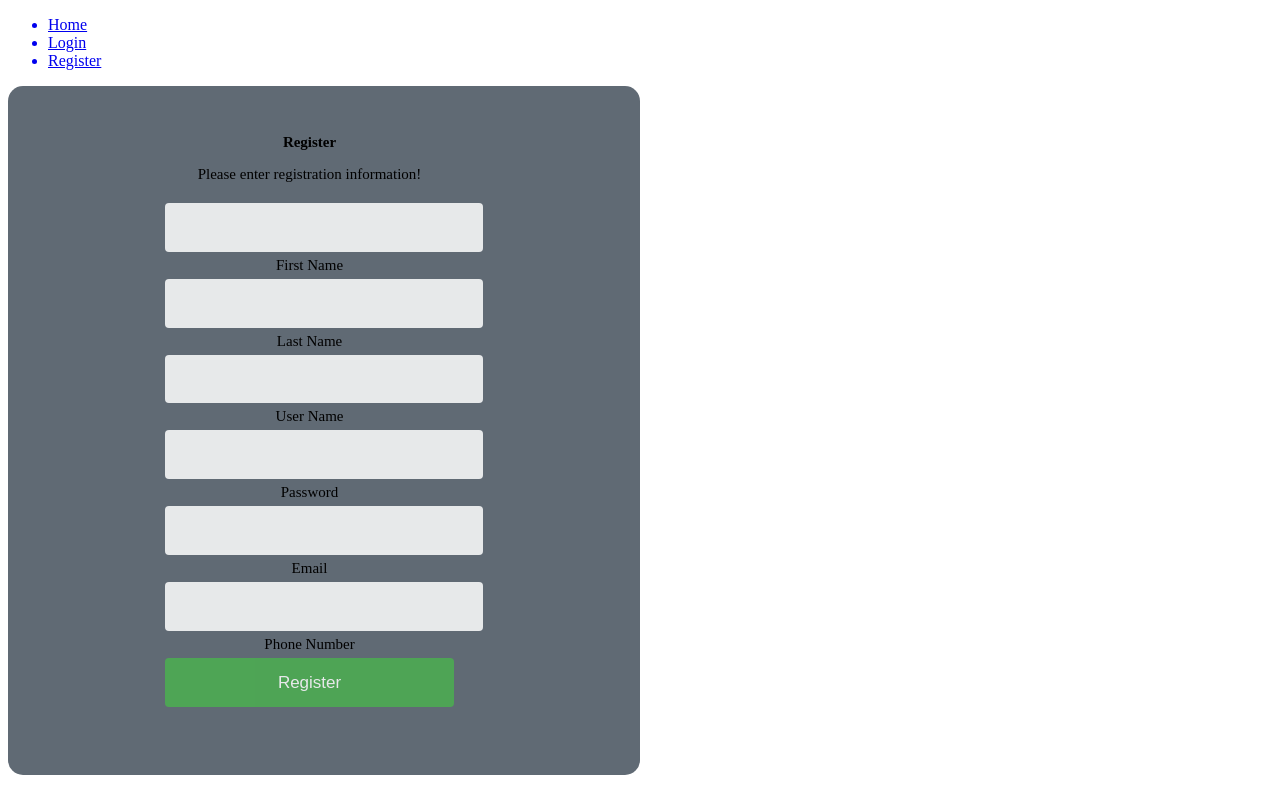
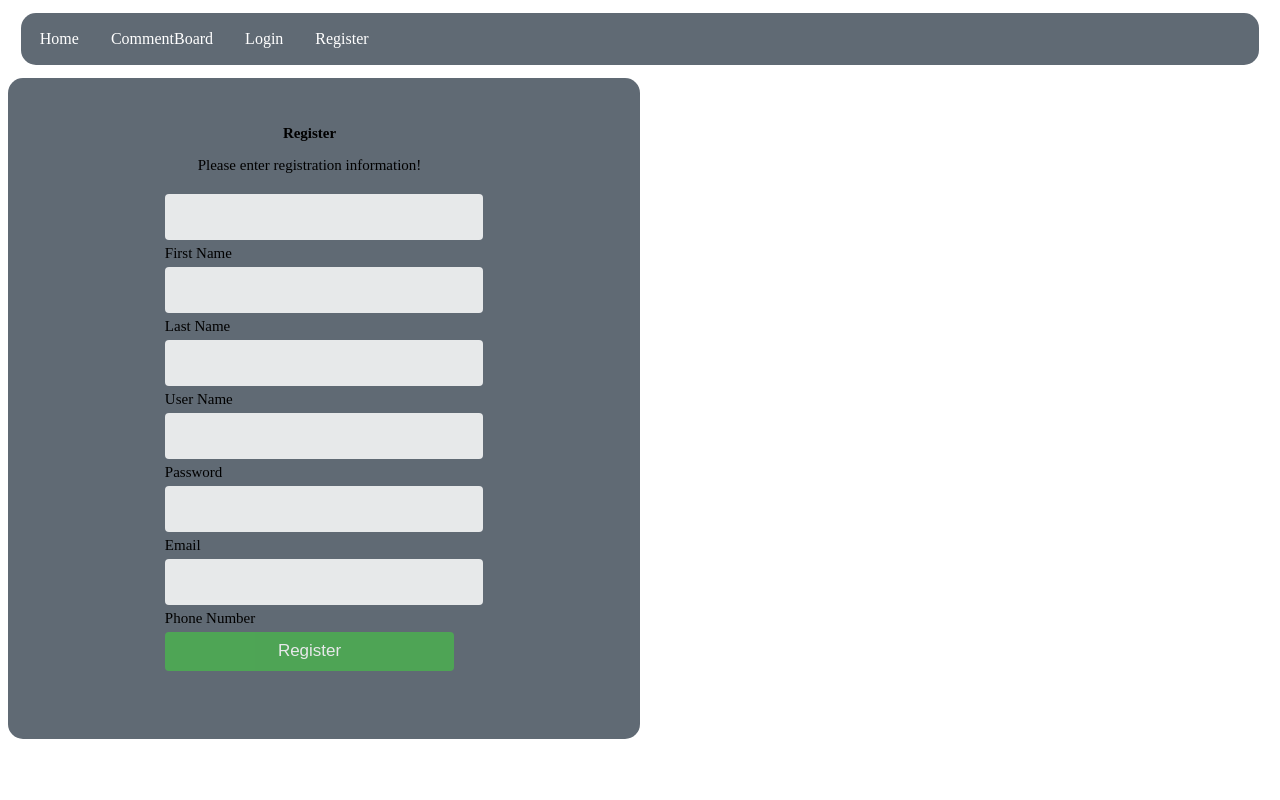
Before and after one commit to AdamMeyers42/Capstone_FE, a React (Create React App) app: page /Register in a window 1280 px wide. Built offline with nearby package versions, Linux system fonts and the light colour scheme; no server answers.

Commit message:
Create commentboard, addnewcomment unauthorized test

```diff
--- a/src/Components/App.jsx
+++ b/src/Components/App.jsx
@@ -3,6 +3,7 @@ import { Switch, Route, Redirect } from "react-router-dom";
 import Login from './Login/Login';
 import Register from './Register/Register';
 import NavigationBar from './NavigationBar/NavigationBar';
+import CommentBoard from './CommentBoard/CommentBoard';
 import Home from './HomeScreen/Home';
 // import CreateProduct from './CreateProduct/CreateProduct'
 // import DisplayProducts from './DisplayProducts/DisplayProducts';
@@ -20,8 +21,8 @@ class App extends Component {
         super(props);
         this.state = {
             loggedInUser: null,
-            // products: [],
-            // shoppingCart: [],
+            comments: [],
+            refresh: "",
             jwt: "",
         };
     }
@@ -38,9 +39,7 @@ class App extends Component {
             console.log(error);
         }
 
-
-        // this.getAllProducts()
-        // this.getCartProducts()
+        this.getAllComments()
     }
 
     registerNewUser = async (user) => {
@@ -56,19 +55,20 @@ class App extends Component {
         }
     }
 
-
-
     loginUser = async (login) => {
         console.log("User object from login:", login)
         try {
             let response = await axios.post('http://127.0.0.1:8000/api/auth/login/', login);
             this.setState({
-                user: response.data.token
+                user: response.data.access
             });
             this.setState({
-                jwt: response.data.token
+                jwt: response.data.access
             });
-            localStorage.setItem('token', response.data.token);
+            this.setState({
+                refresh: response.data.refresh
+            });
+            localStorage.setItem('token', response.data.access);
 
             window.location = ('/')
 
@@ -99,19 +99,35 @@ class App extends Component {
 
 
     // }
-
+    // , { headers: {Authorization: 'Bearer ' + localStorage.getItem('token')}}
     // searchProducts = (results) => {
     //     this.setState({
     //         products: results
     //     })
     // }
 
-    // getCartProducts = async () => {
-    //     let response = await axios.get('https://localhost:44394/api/ShoppingCart/', { headers: {Authorization: 'Bearer ' + localStorage.getItem('token')}});
-    //     this.setState({
-    //         shoppingCart: response.data
-    //     });
-    // }
+    getAllComments = async () => {
+        let response = await axios.get('http://127.0.0.1:8000/comment/');
+        this.setState({
+            comments: response.data
+        });
+    }
+
+    addNewComment = async (comment) => {
+        try{
+            console.log("Comment inside func")
+            console.log(comment)
+            const response = await axios.post('http://127.0.0.1:8000/comment/', comment);
+            this.comment = ({'UserName': comment.User_id, 'Comment': comment.comment})
+            // this.setState({
+            //     comments: response.data
+            // });
+        }
+        catch(error) {
+            console.log(error, 'Invalid input');
+        }
+    }
+
 
 
     render() {
@@ -135,11 +151,8 @@ const user = this.state.loggedInUser
 
                 <Route path='/Login' render={props => <Login {...props} loginUser={this.loginUser}/>} />
                 <Route path='/Register' render={props => <Register {...props} registerNewUser={this.registerNewUser}/>} />
-                {/* <Route path='/Home' />
-                <Route path='/Products' render={props => <DisplayProducts {...props} products={this.state.products}/>} />
-                <Route path='/createProduct' render={props => <CreateProduct {...props} addNewProduct={this.addNewProduct} />} />
-                <Route path='/ShoppingCart' render={props => <ShoppingCart {...props} shoppingCart={this.state.shoppingCart} />} /> */}
-
+                <Route path='/Home' />
+                <Route path='/CommentBoard' render={props => <CommentBoard {...props} getAllComments={this.state.comments} User_id={this.state.loggedInUser} addNewComment={this.addNewComment} />} />
                 </Switch>
                 {/* <Footer/> */}
 
--- /dev/null
+++ b/src/Components/CommentBoard/CommentBoard.jsx
@@ -0,0 +1,56 @@
+import React from "react";
+import { useHistory } from "react-router";
+
+const CommentBoard = (props) => {
+    // const user = localStorage.getItem('token')
+
+    const handleSubmit = (event) => {
+        event.preventDefault();
+        const comment = {
+            User_id: event.target[0].value,
+            comment: event.target[1].value,
+        };
+        console.log("Comment outside func")
+        console.log(event)
+        console.log(comment)
+        props.addNewComment(comment);
+    }
+
+    return (
+        <div>
+
+            <title> SMACK TALK  </title>
+            <div>
+                    <form onSubmit={handleSubmit}>
+                        <label for="User_id">Username:</label><br/>
+                        <input type="text" id="User_id" name="User_id" value={props.User_id.user_id}/><br/>
+                        <label for="comment">Comment:</label><br/>
+                        <input type="text" id="comment" name="comment" placeholder="Add comment here..."/><br/><br/>
+                        <input type="submit" value="Submit" onClick={props.addNewComment()}/>
+                    </form>
+            </div>
+            <div>
+                <table className="table-container">
+                    <thead>
+                        <tr>
+                            <th> User </th>
+                            <th> Comment </th>
+                        </tr>
+                    </thead>
+                    {props.getAllComments.map((comment) => {
+                        return (
+                            <tbody>
+                                <tr>
+                                    <td>{comment.User_id}</td>
+                                    <td>{comment.comment}</td>
+                                </tr>
+                            </tbody>
+                        )
+                    })}
+                </table>
+            </div>
+        </div>
+    );
+};
+
+export default CommentBoard;
--- a/src/Components/NavigationBar/NavigationBar.css
+++ b/src/Components/NavigationBar/NavigationBar.css
@@ -0,0 +1,100 @@
+.header {
+    background-color: #F1F1F1;
+    text-align: center;
+    padding: 16px;
+}
+
+ul {
+    list-style-type: none;
+    margin: 1%;
+    padding: .25%;
+    border-radius: 15px;
+    overflow: hidden;
+    background-color: #606a74;
+    float:none;
+}
+nav {
+    z-index: 9999;
+}
+nav a {
+    float: left;
+    display: block;
+    color: white;
+    text-align: center;
+    padding: 14px 16px;
+    text-decoration: none;
+    }
+    #nav a:hover {
+    background-color: black;
+    color: #F1F1F1;
+    }
+#nav a.active {
+    background-color: #F1F1F1;
+    color: white;
+    }
+.content {
+    padding: 16px;
+    }
+.sticky {
+    position: fixed;
+    top: 0;
+    width: 100%;
+    }
+.sticky + .content {
+    padding-top: 60px;
+    }
+
+.form-outline{
+        text-align: left;
+      }
+
+.search-bar{
+    margin-inline-start: 60%;
+    padding: 8px 15px;
+    max-width: 40%;
+    position: relative;
+
+
+}
+
+    /* style inputs and link buttons */
+input,
+ .btn {
+    width: 100%;
+    padding: 5%;
+    border: none;
+    border-radius: 4px;
+    margin: 5px 0;
+    opacity: 0.85;
+    display: inline-block;
+    font-size: 17px;
+    line-height: 10px;
+    text-decoration: none; /* remove underline from anchors */
+}
+
+input:hover,
+ .btn:hover {
+    opacity: 1;
+}
+
+/* style the submit button */
+button-nav[type="submit"] {
+    border-radius: 10px;
+    padding: 6px 5px 5px 18px;
+    background-color: #567956;
+    color: black;
+    cursor: pointer;
+    width: 60px;
+    height: auto;
+}
+
+button-nav[type="submit"]:hover {
+    background-color: #45a049;
+    width: 50px;
+    border-radius: 10px;
+    padding: 6px 5px 5px 18px;
+    color: white;
+    cursor: pointer;
+    width: 60px;
+    height: auto;
+}
--- a/src/Components/NavigationBar/NavigationBar.jsx
+++ b/src/Components/NavigationBar/NavigationBar.jsx
@@ -3,7 +3,7 @@ import './NavigationBar.css';
 import { Link } from 'react-router-dom';
 
 
-const NavBar = ({user}) => {
+const NavigationBar = ({user}) => {
 
     const logoutUser = () => {
         localStorage.removeItem('token');
@@ -16,9 +16,9 @@ const NavBar = ({user}) => {
        {user && <h4> Welcome {user.username} </h4>}
             <ul>
                         <Link to ='/Home'> <li>Home</li> </Link>
-                        {/* <Link to ='/Products'> <li>Products</li> </Link>
-                        <Link to ='/ShoppingCart'> <li>Shopping Cart</li> </Link>
-                        <Link to ='/CreateProduct'> <li>Add New Product</li> </Link> */}
+                        <Link to ='/CommentBoard'> <li>CommentBoard</li> </Link>
+                        {/* <Link to ='/ShoppingCart'> <li>Shopping Cart</li> </Link> */}
+                        {/* <Link to ='/CreateProduct'> <li>Add New Product</li> </Link> */}
                 {!user &&
                     <React.Fragment>
                         <Link to ='/Login'> <li>Login</li> </Link>
@@ -38,4 +38,4 @@ const NavBar = ({user}) => {
     );
 }
 
-export default NavBar;
+export default NavigationBar;
```
Also changed, not shown: src/Components/CommentBoard/CommentBoard.css (added).
